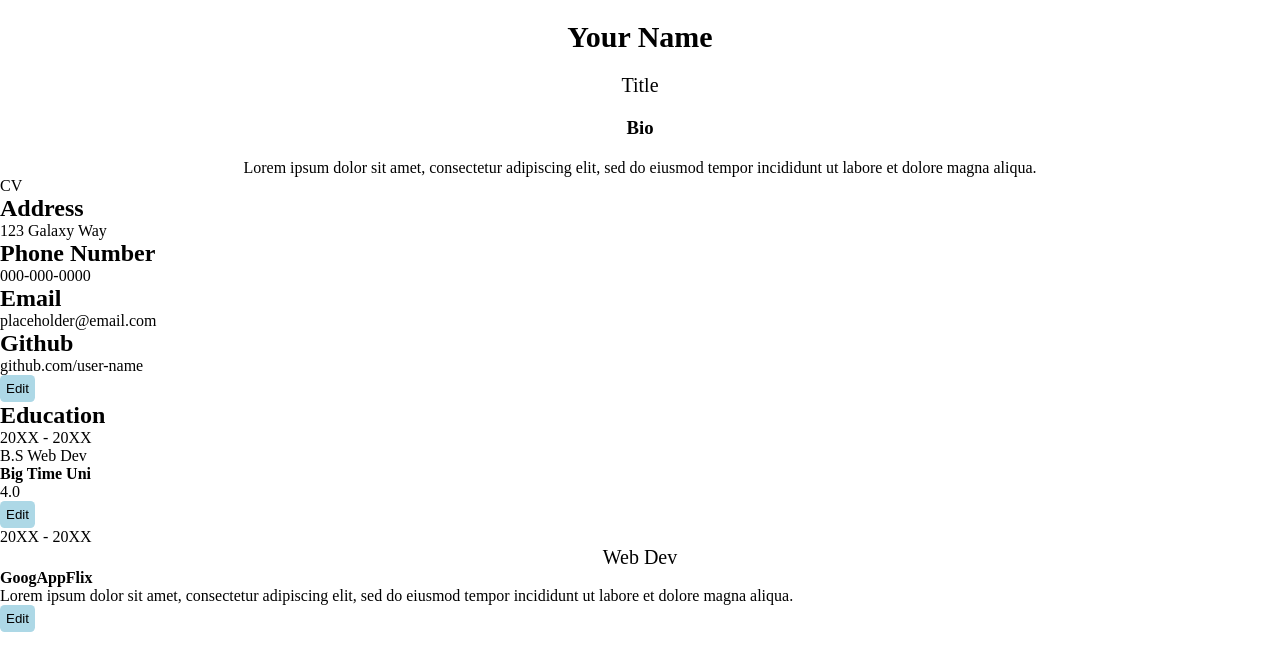
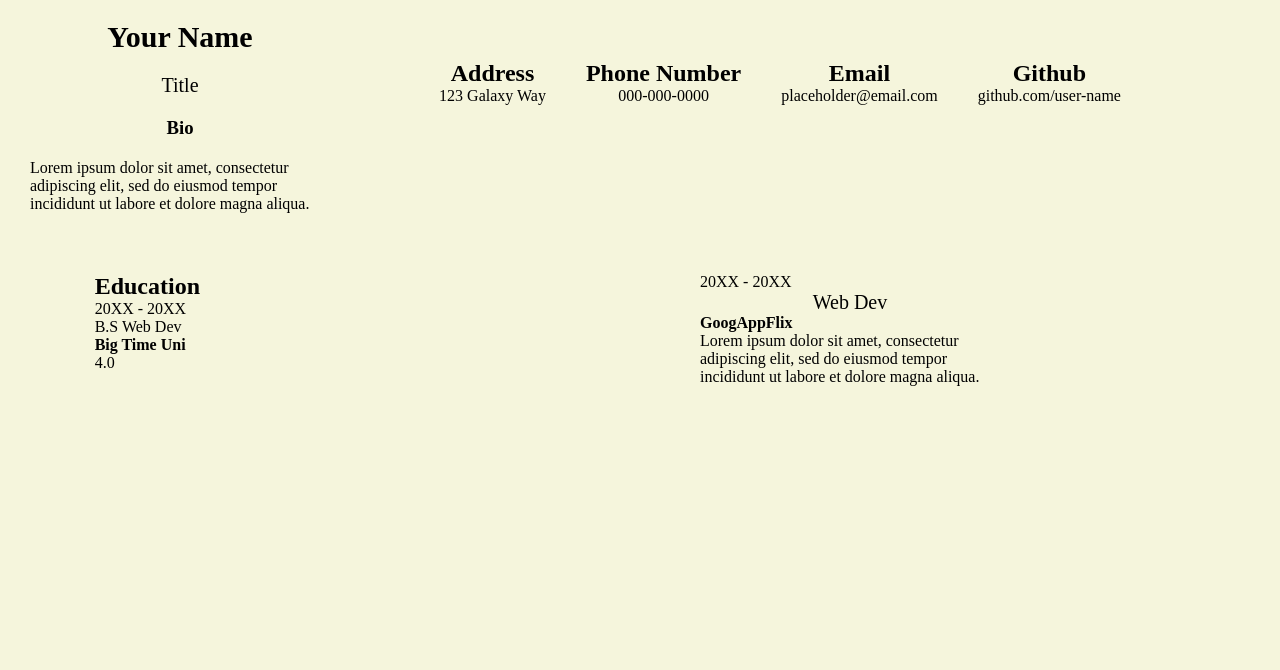
Before and after one commit to greedisgud/CV-Project, a React (Create React App) app in the folder cv-project/: page / in a window 1280 px wide. Shown: the top 670 px of the page. Built offline with nearby package versions, Linux system fonts and the light colour scheme; grey boxes are pictures that could not be loaded.

Commit message:
added basic css

```diff
--- a/cv-project/public/styles.css
+++ b/cv-project/public/styles.css
@@ -2,6 +2,10 @@
   margin: 0;
   padding: 0;
   box-sizing: border-box;
+}
+
+body {
+  background-color: beige;
 }
 
 .name {
@@ -34,6 +38,94 @@ button.edit-toggle {
   display: none;
 }
 
+#info .edit-toggle {
+  display: none;
+}
+
+#education .edit-toggle {
+  display: none;
+}
+
+#experience .edit-toggle {
+  display: none;
+}
+
 #bio:hover .edit-toggle {
   display: block;
 }
+
+#info:hover .edit-toggle {
+  display: block;
+}
+
+#education:hover .edit-toggle {
+  display: block;
+}
+
+#experience:hover .edit-toggle {
+  display: block;
+}
+
+.edit-toggle {
+  margin: auto;
+}
+
+#bio {
+  width: 300px;
+  margin-left: 30px;
+}
+
+#info {
+  margin-top: 60px;
+  display: flex;
+  gap: 40px;
+  text-align: center;
+  justify-content: center;
+}
+
+#education {
+  margin-top: 60px;
+  margin-left: auto;
+  align-content: space-between;
+  gap: 30px;
+}
+#experience {
+  margin-top: 60px;
+
+  width: 300px;
+  margin-left: 500px;
+}
+
+.edit-form {
+  position: inherit;
+  background-color: #82afb4;
+  color: #ffffff;
+  padding: 20px;
+  width: 300px;
+  z-index: 20;
+  flex-shrink: inherit;
+}
+.edit-form input,
+.edit-form textarea {
+  width: 100%;
+  border: 1px solid rgba(255, 255, 255, 0.5);
+  background: none;
+  border-radius: 0;
+  margin-bottom: 10px;
+  font-family: priori-sans, sans-serif;
+  font-weight: 500;
+  font-style: normal;
+  font-size: 15px;
+  line-height: 1.4;
+  padding: 5px 10px;
+  color: #ffffff;
+}
+.edit-form button {
+  background-color: #ffffff;
+  color: #82afb4;
+}
+
+#cv {
+  display: grid;
+  grid-template-columns: 200px auto;
+}
--- a/cv-project/src/components/Experience.js
+++ b/cv-project/src/components/Experience.js
@@ -62,7 +62,7 @@ class Experience extends Component {
         </button>
 
         {edit && (
-          <form id="exp-edit" className="edit-from">
+          <form id="exp-edit" className="edit-form">
             <label htmlFor="startDate"> Start Date:</label>
             <input
               id="startDate"
--- a/cv-project/src/components/Info.js
+++ b/cv-project/src/components/Info.js
@@ -67,8 +67,8 @@ class Info extends Component {
     };
 
     return (
-      <div id="Info">
-        <div className="header">CV</div>
+      <div id="info">
+        <div className="header"></div>
         <div
           id="profile-photo"
           style={profilePhoto}
```
